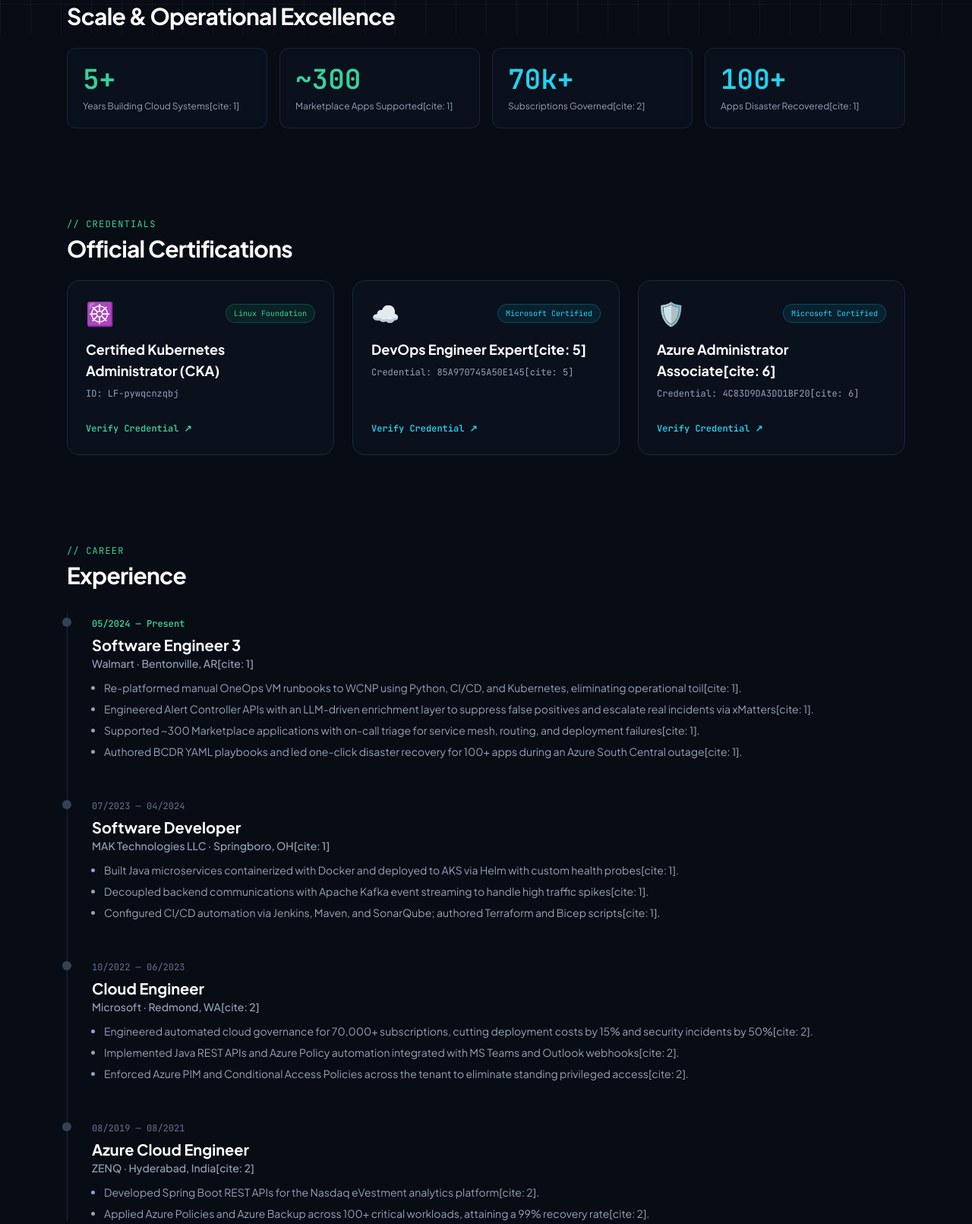
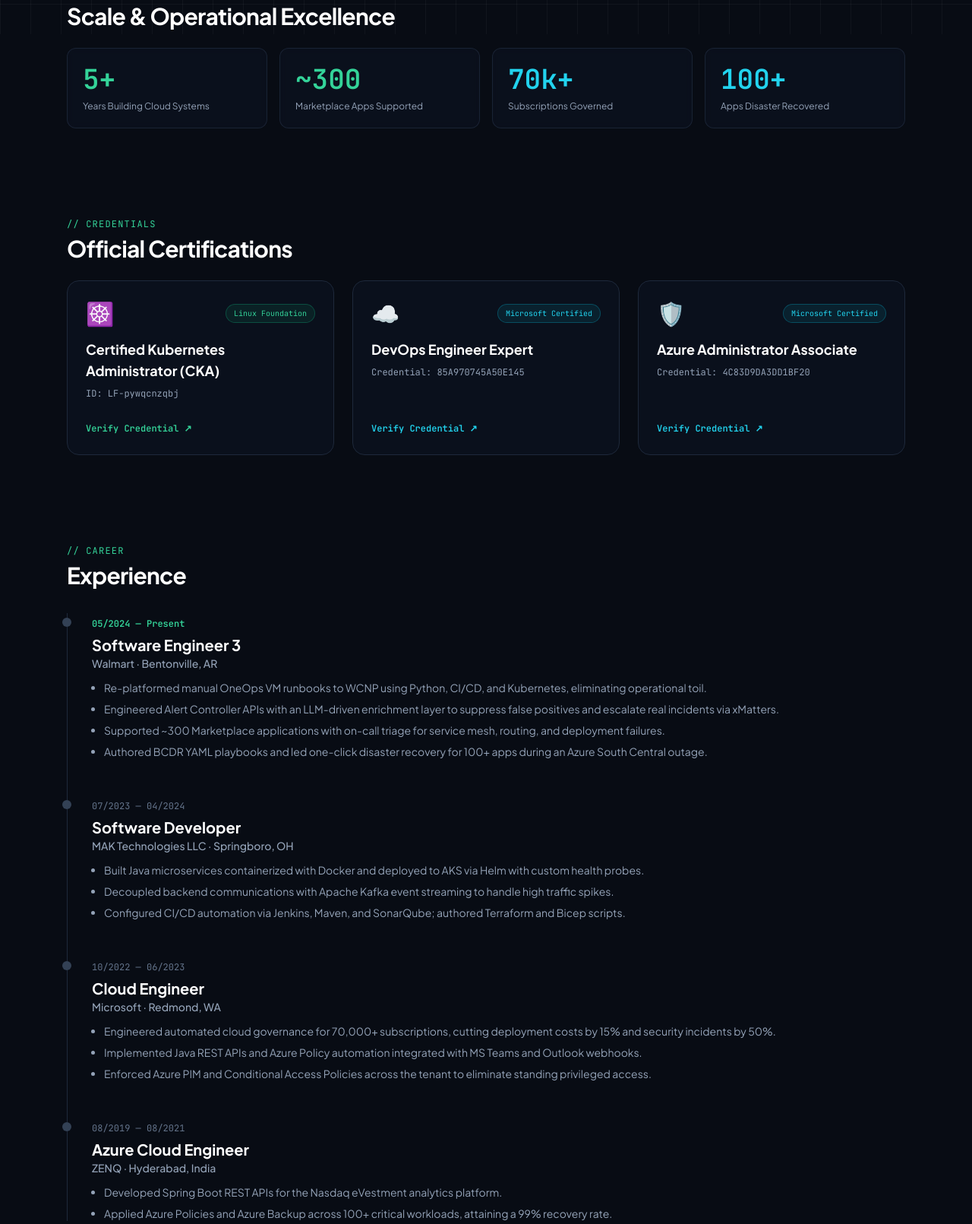
Before and after one commit to sudo-shann/portfolio, a plain HTML site: page index.html in a window 1280 px wide. Shown: the part 755-2366 px from the top of the page at 76% size. Drawn offline with nearby package versions, Linux system fonts and the light colour scheme.

Commit message:
Update index.html

```diff
--- a/index.html
+++ b/index.html
@@ -52,14 +52,14 @@
       <div class="lg:col-span-7 space-y-6">
         <div class="inline-flex items-center gap-2 px-3 py-1.5 rounded-full text-xs mono border border-emerald-500/30 bg-emerald-500/10 text-emerald-400">
           <span class="w-2 h-2 rounded-full bg-emerald-400 animate-pulse"></span>
-          Software Engineer III @ Walmart[cite: 1]
+          Software Engineer III @ Walmart
         </div>
         <h1 class="text-5xl sm:text-6xl font-extrabold tracking-tight text-white leading-tight">
           Engineering scalable, <br>
           <span class="text-transparent bg-clip-text bg-gradient-to-r from-emerald-400 via-teal-300 to-cyan-400">resilient cloud platforms.</span>
         </h1>
         <p class="text-slate-400 text-lg sm:text-xl leading-relaxed">
-          5+ years architecting enterprise Java &amp; Python microservices, Kubernetes-orchestrated platforms, and automated disaster recovery workflows[cite: 1].
+          5+ years architecting enterprise Java &amp; Python microservices, Kubernetes-orchestrated platforms, and automated disaster recovery workflows.
         </p>
         <div class="flex flex-wrap gap-4 pt-2">
           <a href="https://www.linkedin.com/in/buddabathinis/" target="_blank" class="px-5 py-2.5 rounded-lg bg-emerald-400 text-black font-semibold text-sm hover:bg-emerald-300 transition">LinkedIn</a>
@@ -76,7 +76,7 @@
             <img src="profile.jpg" alt="Shannmuka Buddabathini" class="w-full h-96 object-cover object-top filter brightness-[0.98] contrast-[1.02] group-hover:scale-105 transition duration-500">
             <div class="p-4 bg-[#0d131f]/95 border-t border-slate-800/80">
               <div class="text-base font-bold text-white">Shannmuka Buddabathini</div>
-              <div class="text-xs mono text-emerald-400">SWE III · Bentonville, AR[cite: 1]</div>
+              <div class="text-xs mono text-emerald-400">SWE III · Bentonville, AR</div>
             </div>
           </div>
         </div>
@@ -90,19 +90,19 @@
       <div class="grid grid-cols-2 md:grid-cols-4 gap-4">
         <div class="p-5 rounded-xl border border-slate-800/80 bg-slate-900/40 backdrop-blur-sm">
           <div class="text-3xl sm:text-4xl font-extrabold text-emerald-400 mono">5+</div>
-          <div class="text-xs text-slate-400 mt-2">Years Building Cloud Systems[cite: 1]</div>
+          <div class="text-xs text-slate-400 mt-2">Years Building Cloud Systems</div>
         </div>
         <div class="p-5 rounded-xl border border-slate-800/80 bg-slate-900/40 backdrop-blur-sm">
           <div class="text-3xl sm:text-4xl font-extrabold text-emerald-400 mono">~300</div>
-          <div class="text-xs text-slate-400 mt-2">Marketplace Apps Supported[cite: 1]</div>
+          <div class="text-xs text-slate-400 mt-2">Marketplace Apps Supported</div>
         </div>
         <div class="p-5 rounded-xl border border-slate-800/80 bg-slate-900/40 backdrop-blur-sm">
           <div class="text-3xl sm:text-4xl font-extrabold text-cyan-400 mono">70k+</div>
-          <div class="text-xs text-slate-400 mt-2">Subscriptions Governed[cite: 2]</div>
+          <div class="text-xs text-slate-400 mt-2">Subscriptions Governed</div>
         </div>
         <div class="p-5 rounded-xl border border-slate-800/80 bg-slate-900/40 backdrop-blur-sm">
           <div class="text-3xl sm:text-4xl font-extrabold text-cyan-400 mono">100+</div>
-          <div class="text-xs text-slate-400 mt-2">Apps Disaster Recovered[cite: 1]</div>
+          <div class="text-xs text-slate-400 mt-2">Apps Disaster Recovered</div>
         </div>
       </div>
     </section>
@@ -141,8 +141,8 @@
               <span class="text-3xl">☁️</span>
               <span class="text-[10px] mono px-2.5 py-1 rounded-full bg-cyan-500/10 text-cyan-400 border border-cyan-500/30">Microsoft Certified</span>
             </div>
-            <h3 class="text-lg font-bold text-white group-hover:text-cyan-400 transition">DevOps Engineer Expert[cite: 5]</h3>
-            <p class="text-xs mono text-slate-400 mt-2">Credential: 85A970745A50E145[cite: 5]</p>
+            <h3 class="text-lg font-bold text-white group-hover:text-cyan-400 transition">DevOps Engineer Expert</h3>
+            <p class="text-xs mono text-slate-400 mt-2">Credential: 85A970745A50E145</p>
           </div>
           <div class="pt-6">
             <a href="https://learn.microsoft.com/en-us/users/buddabathinis/credentials/85a970745a50e145" target="_blank" class="text-xs mono text-cyan-400 hover:text-cyan-300 inline-flex items-center gap-1 font-semibold">
@@ -158,8 +158,8 @@
               <span class="text-3xl">🛡️</span>
               <span class="text-[10px] mono px-2.5 py-1 rounded-full bg-cyan-500/10 text-cyan-400 border border-cyan-500/30">Microsoft Certified</span>
             </div>
-            <h3 class="text-lg font-bold text-white group-hover:text-cyan-400 transition">Azure Administrator Associate[cite: 6]</h3>
-            <p class="text-xs mono text-slate-400 mt-2">Credential: 4C83D9DA3DD1BF20[cite: 6]</p>
+            <h3 class="text-lg font-bold text-white group-hover:text-cyan-400 transition">Azure Administrator Associate</h3>
+            <p class="text-xs mono text-slate-400 mt-2">Credential: 4C83D9DA3DD1BF20</p>
           </div>
           <div class="pt-6">
             <a href="https://learn.microsoft.com/en-in/users/buddabathinis/credentials/4c83d9da3dd1bf20" target="_blank" class="text-xs mono text-cyan-400 hover:text-cyan-300 inline-flex items-center gap-1 font-semibold">
@@ -182,12 +182,12 @@
           <div class="absolute -left-[31px] sm:-left-[39px] top-1.5 w-3 h-3 rounded-full bg-slate-700 group-hover:bg-emerald-400 transition"></div>
           <span class="text-xs mono text-emerald-400 font-semibold">05/2024 — Present</span>
           <h3 class="text-xl font-bold text-white mt-1">Software Engineer 3</h3>
-          <p class="text-sm text-slate-400 mb-3 font-medium">Walmart · Bentonville, AR[cite: 1]</p>
+          <p class="text-sm text-slate-400 mb-3 font-medium">Walmart · Bentonville, AR</p>
           <ul class="text-slate-400 text-sm space-y-2 list-disc list-outside ml-4">
-            <li>Re-platformed manual OneOps VM runbooks to WCNP using Python, CI/CD, and Kubernetes, eliminating operational toil[cite: 1].</li>
-            <li>Engineered Alert Controller APIs with an LLM-driven enrichment layer to suppress false positives and escalate real incidents via xMatters[cite: 1].</li>
-            <li>Supported ~300 Marketplace applications with on-call triage for service mesh, routing, and deployment failures[cite: 1].</li>
-            <li>Authored BCDR YAML playbooks and led one-click disaster recovery for 100+ apps during an Azure South Central outage[cite: 1].</li>
+            <li>Re-platformed manual OneOps VM runbooks to WCNP using Python, CI/CD, and Kubernetes, eliminating operational toil.</li>
+            <li>Engineered Alert Controller APIs with an LLM-driven enrichment layer to suppress false positives and escalate real incidents via xMatters.</li>
+            <li>Supported ~300 Marketplace applications with on-call triage for service mesh, routing, and deployment failures.</li>
+            <li>Authored BCDR YAML playbooks and led one-click disaster recovery for 100+ apps during an Azure South Central outage.</li>
           </ul>
         </div>
 
@@ -195,11 +195,11 @@
           <div class="absolute -left-[31px] sm:-left-[39px] top-1.5 w-3 h-3 rounded-full bg-slate-700 group-hover:bg-emerald-400 transition"></div>
           <span class="text-xs mono text-slate-500">07/2023 — 04/2024</span>
           <h3 class="text-xl font-bold text-white mt-1">Software Developer</h3>
-          <p class="text-sm text-slate-400 mb-3 font-medium">MAK Technologies LLC · Springboro, OH[cite: 1]</p>
+          <p class="text-sm text-slate-400 mb-3 font-medium">MAK Technologies LLC · Springboro, OH</p>
           <ul class="text-slate-400 text-sm space-y-2 list-disc list-outside ml-4">
-            <li>Built Java microservices containerized with Docker and deployed to AKS via Helm with custom health probes[cite: 1].</li>
-            <li>Decoupled backend communications with Apache Kafka event streaming to handle high traffic spikes[cite: 1].</li>
-            <li>Configured CI/CD automation via Jenkins, Maven, and SonarQube; authored Terraform and Bicep scripts[cite: 1].</li>
+            <li>Built Java microservices containerized with Docker and deployed to AKS via Helm with custom health probes.</li>
+            <li>Decoupled backend communications with Apache Kafka event streaming to handle high traffic spikes.</li>
+            <li>Configured CI/CD automation via Jenkins, Maven, and SonarQube; authored Terraform and Bicep scripts.</li>
           </ul>
         </div>
 
@@ -207,11 +207,11 @@
           <div class="absolute -left-[31px] sm:-left-[39px] top-1.5 w-3 h-3 rounded-full bg-slate-700 group-hover:bg-emerald-400 transition"></div>
           <span class="text-xs mono text-slate-500">10/2022 — 06/2023</span>
           <h3 class="text-xl font-bold text-white mt-1">Cloud Engineer</h3>
-          <p class="text-sm text-slate-400 mb-3 font-medium">Microsoft · Redmond, WA[cite: 2]</p>
+          <p class="text-sm text-slate-400 mb-3 font-medium">Microsoft · Redmond, WA</p>
           <ul class="text-slate-400 text-sm space-y-2 list-disc list-outside ml-4">
-            <li>Engineered automated cloud governance for 70,000+ subscriptions, cutting deployment costs by 15% and security incidents by 50%[cite: 2].</li>
-            <li>Implemented Java REST APIs and Azure Policy automation integrated with MS Teams and Outlook webhooks[cite: 2].</li>
-            <li>Enforced Azure PIM and Conditional Access Policies across the tenant to eliminate standing privileged access[cite: 2].</li>
+            <li>Engineered automated cloud governance for 70,000+ subscriptions, cutting deployment costs by 15% and security incidents by 50%.</li>
+            <li>Implemented Java REST APIs and Azure Policy automation integrated with MS Teams and Outlook webhooks.</li>
+            <li>Enforced Azure PIM and Conditional Access Policies across the tenant to eliminate standing privileged access.</li>
           </ul>
         </div>
 
@@ -219,10 +219,10 @@
           <div class="absolute -left-[31px] sm:-left-[39px] top-1.5 w-3 h-3 rounded-full bg-slate-700 group-hover:bg-emerald-400 transition"></div>
           <span class="text-xs mono text-slate-500">08/2019 — 08/2021</span>
           <h3 class="text-xl font-bold text-white mt-1">Azure Cloud Engineer</h3>
-          <p class="text-sm text-slate-400 mb-3 font-medium">ZENQ · Hyderabad, India[cite: 2]</p>
+          <p class="text-sm text-slate-400 mb-3 font-medium">ZENQ · Hyderabad, India</p>
           <ul class="text-slate-400 text-sm space-y-2 list-disc list-outside ml-4">
-            <li>Developed Spring Boot REST APIs for the Nasdaq eVestment analytics platform[cite: 2].</li>
-            <li>Applied Azure Policies and Azure Backup across 100+ critical workloads, attaining a 99% recovery rate[cite: 2].</li>
+            <li>Developed Spring Boot REST APIs for the Nasdaq eVestment analytics platform.</li>
+            <li>Applied Azure Policies and Azure Backup across 100+ critical workloads, attaining a 99% recovery rate.</li>
           </ul>
         </div>
       </div>
@@ -284,7 +284,7 @@
           <div class="text-xs mono text-emerald-400">Walmart Platform · SRE &amp; AI</div>
           <h3 class="text-xl font-bold text-white">LLM-Enriched Intelligent Alert Controller</h3>
           <p class="text-sm text-slate-400 leading-relaxed">
-            Constructed APIs integrated with xMatters to suppress expected alert storms during maintenance windows and escalate actionable incidents[cite: 1]. Added an LLM enrichment layer to contextually parse and classify alerts, mitigating alert fatigue[cite: 1].
+            Constructed APIs integrated with xMatters to suppress expected alert storms during maintenance windows and escalate actionable incidents. Added an LLM enrichment layer to contextually parse and classify alerts, mitigating alert fatigue.
           </p>
           <div class="flex flex-wrap gap-2 pt-2">
             <span class="px-2.5 py-0.5 rounded text-xs mono bg-slate-800 text-slate-300">Python</span>
@@ -297,7 +297,7 @@
           <div class="text-xs mono text-cyan-400">Microsoft · Governance at Scale</div>
           <h3 class="text-xl font-bold text-white">Enterprise Cloud Governance &amp; PIM</h3>
           <p class="text-sm text-slate-400 leading-relaxed">
-            Engineered compliance automation and custom Azure policies onboarding 70,000+ subscriptions[cite: 2]. Enforced SAW conditional access and PIM to eliminate permanent standing access, reducing security incidents by 50%[cite: 2].
+            Engineered compliance automation and custom Azure policies onboarding 70,000+ subscriptions. Enforced SAW conditional access and PIM to eliminate permanent standing access, reducing security incidents by 50%.
           </p>
           <div class="flex flex-wrap gap-2 pt-2">
             <span class="px-2.5 py-0.5 rounded text-xs mono bg-slate-800 text-slate-300">Azure Policy</span>
@@ -317,22 +317,22 @@
         <div class="p-6 rounded-2xl border border-slate-800 bg-slate-900/40">
           <span class="text-2xl">🎓</span>
           <h3 class="text-base font-bold text-white mt-2">University of South Florida</h3>
-          <p class="text-sm text-emerald-400">Master's in Business Analytics &amp; Info Systems[cite: 2]</p>
-          <p class="text-xs mono text-slate-500 mt-1">Tampa, FL · 2021 – 2022[cite: 2]</p>
+          <p class="text-sm text-emerald-400">Master's in Business Analytics &amp; Info Systems</p>
+          <p class="text-xs mono text-slate-500 mt-1">Tampa, FL · 2021 – 2022</p>
         </div>
 
         <div class="p-6 rounded-2xl border border-slate-800 bg-slate-900/40">
           <span class="text-2xl">🏫</span>
           <h3 class="text-base font-bold text-white mt-2">JNTU Kakinada</h3>
-          <p class="text-sm text-emerald-400">Bachelor's in Computer Science &amp; Engineering[cite: 2]</p>
-          <p class="text-xs mono text-slate-500 mt-1">Guntur, India · 2015 – 2019[cite: 2]</p>
+          <p class="text-sm text-emerald-400">Bachelor's in Computer Science &amp; Engineering</p>
+          <p class="text-xs mono text-slate-500 mt-1">Guntur, India · 2015 – 2019</p>
         </div>
 
         <div class="p-6 rounded-2xl border border-slate-800 bg-slate-900/40">
           <span class="text-2xl">♟️</span>
           <h3 class="text-base font-bold text-white mt-2">Walmart Games</h3>
-          <p class="text-sm text-emerald-400">Gold Medalist – Chess[cite: 2]</p>
-          <p class="text-xs mono text-slate-500 mt-1">Represented Marketplace Org · Bentonville[cite: 2]</p>
+          <p class="text-sm text-emerald-400">Gold Medalist – Chess</p>
+          <p class="text-xs mono text-slate-500 mt-1">Represented Marketplace Org · Bentonville</p>
         </div>
       </div>
     </section>
```
